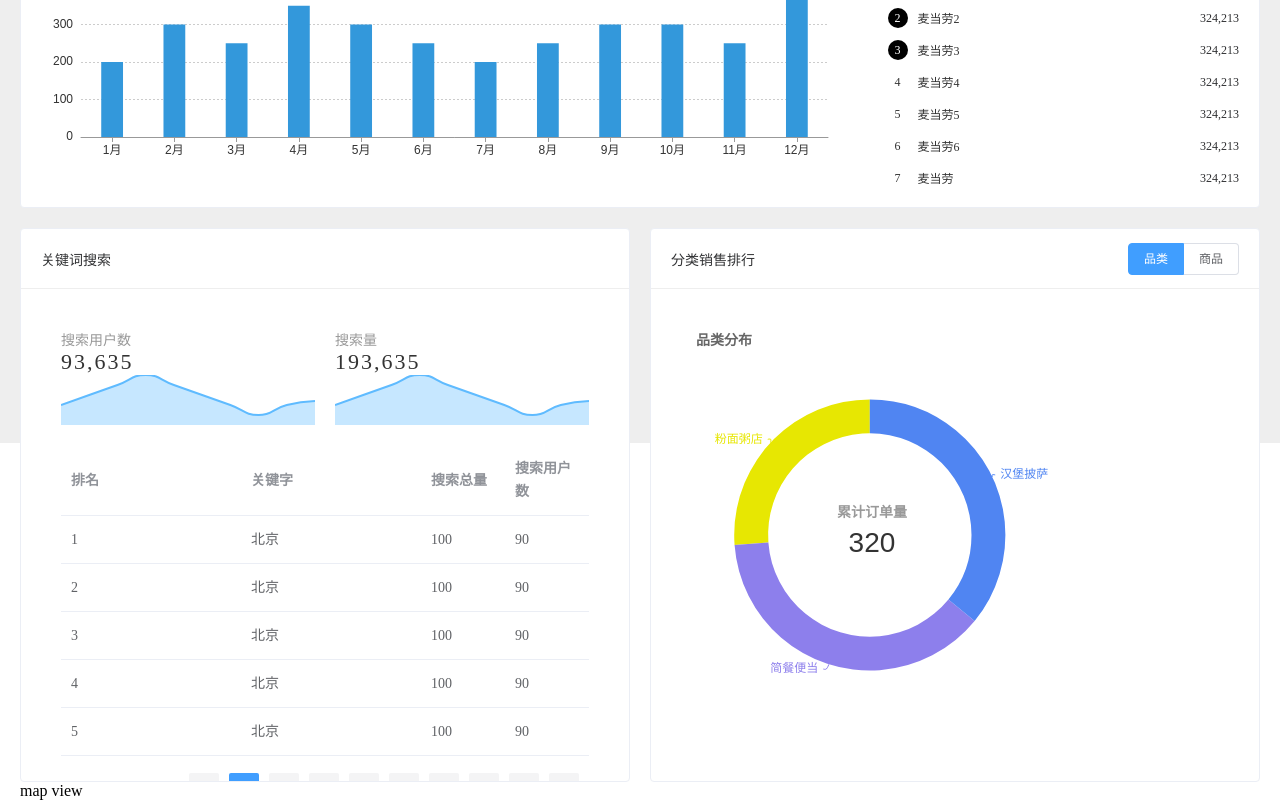
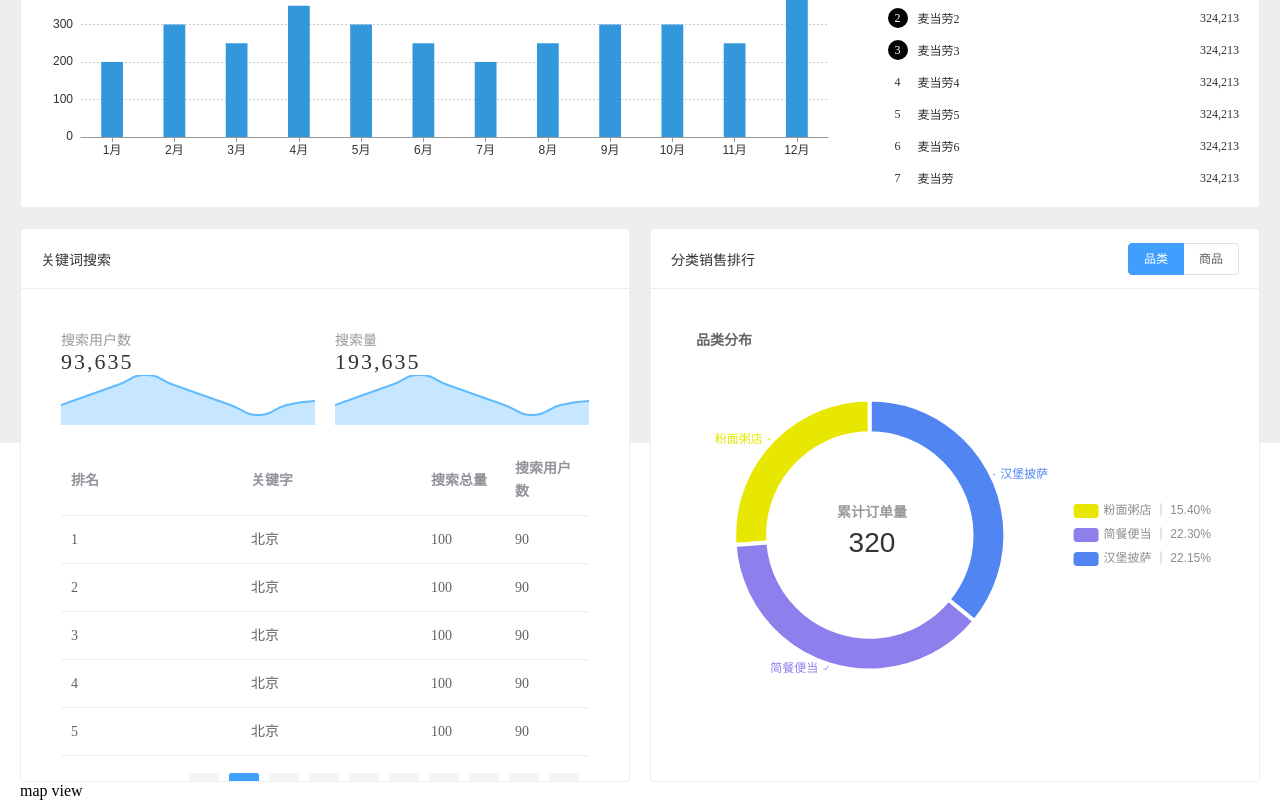
Before and after one commit to TsaiJie/imooc-datav-report, a Vue app: page /#/ in a window 1280 px wide. Shown: the part 357-1157 px from the top of the page. Built offline with nearby package versions, Linux system fonts and the light colour scheme.

Commit message:
添加 legend和tooltip 还有间距

```diff
--- a/src/components/BottomView/index.vue
+++ b/src/components/BottomView/index.vue
@@ -155,29 +155,52 @@
         {
           legendName: '粉面粥店',
           value: 67,
-          percent: '15.40%',
+          percent: '15.40',
           itemStyle: {
             color: '#e7e702'
-          }
+          },
+          name: '粉面粥店 ｜ 15.40%'
         },
         {
           legendName: '简餐便当',
           value: 97,
-          percent: '22.30%',
+          percent: '22.30',
           itemStyle: {
             color: '#8d7fec'
-          }
+          },
+          name: '简餐便当 ｜ 22.30%'
         },
         {
           legendName: '汉堡披萨',
           value: 92,
-          percent: '22.15%',
+          percent: '22.15',
           itemStyle: {
             color: '#5085f2'
-          }
+          },
+          name: '汉堡披萨 ｜ 22.15%'
         }
       ]
       this.categoryOptions = {
+        tooltip: {
+          trigger: 'item',
+          formatter: function (params) {
+            const str = params.seriesName + '<br />' +
+              params.marker + params.data.legendName + '<br />' +
+              '数量:' + params.data.value + '<br />' +
+              '占比:' + params.data.percent + '%'
+            return str
+          }
+        },
+        legend: {
+          type: 'scroll',
+          orient: 'vertical',
+          height: 250,
+          left: '70%',
+          top: 'middle',
+          textStyle: {
+            color: '#8c8c8c'
+          }
+        },
         title: [
           {
             text: '品类分布',
@@ -204,6 +227,7 @@
           }
         ],
         series: [{
+          name: '品类分布',
           type: 'pie',
           data: mockData,
           label: {
@@ -225,7 +249,11 @@
               smooth: true
             }
           },
-          clockwise: false
+          clockwise: false,
+          itemStyle: {
+            borderWidth: 4,
+            borderColor: '#fff'
+          }
         }]
       }
     }
```
